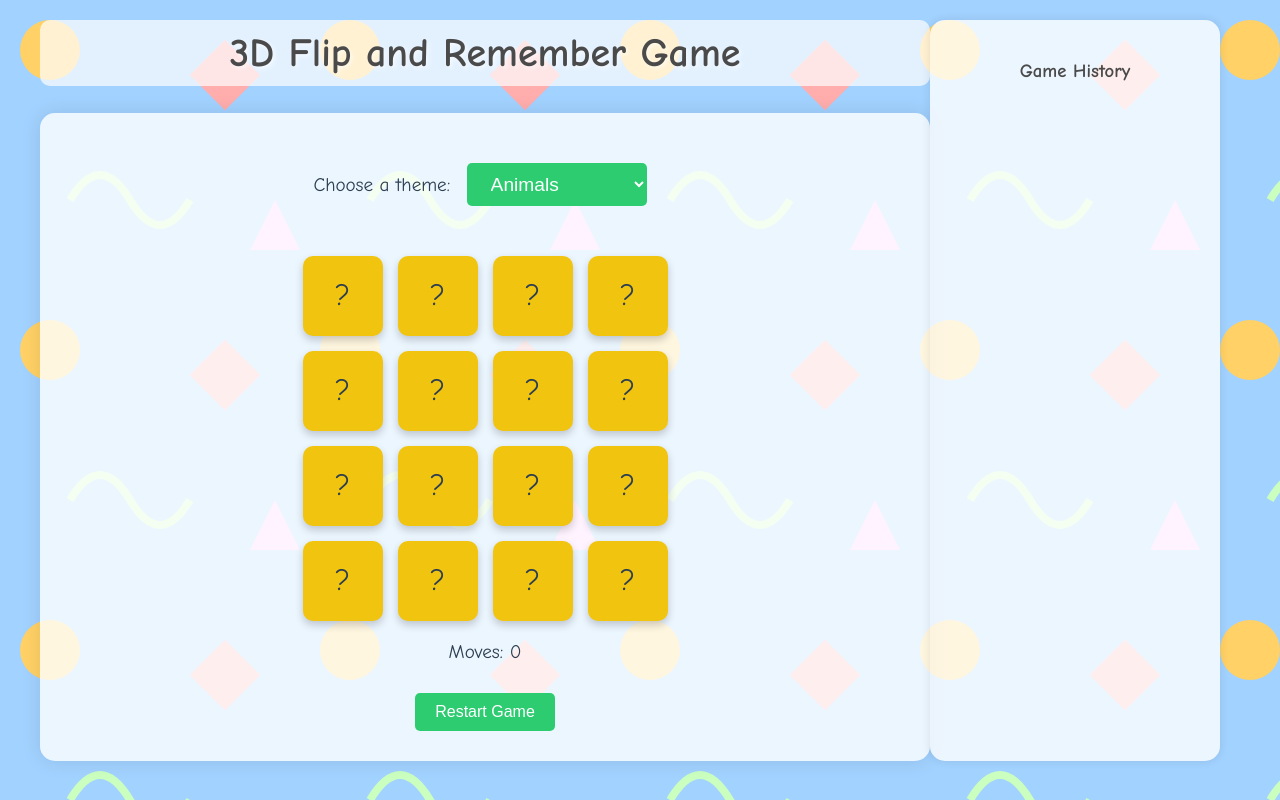
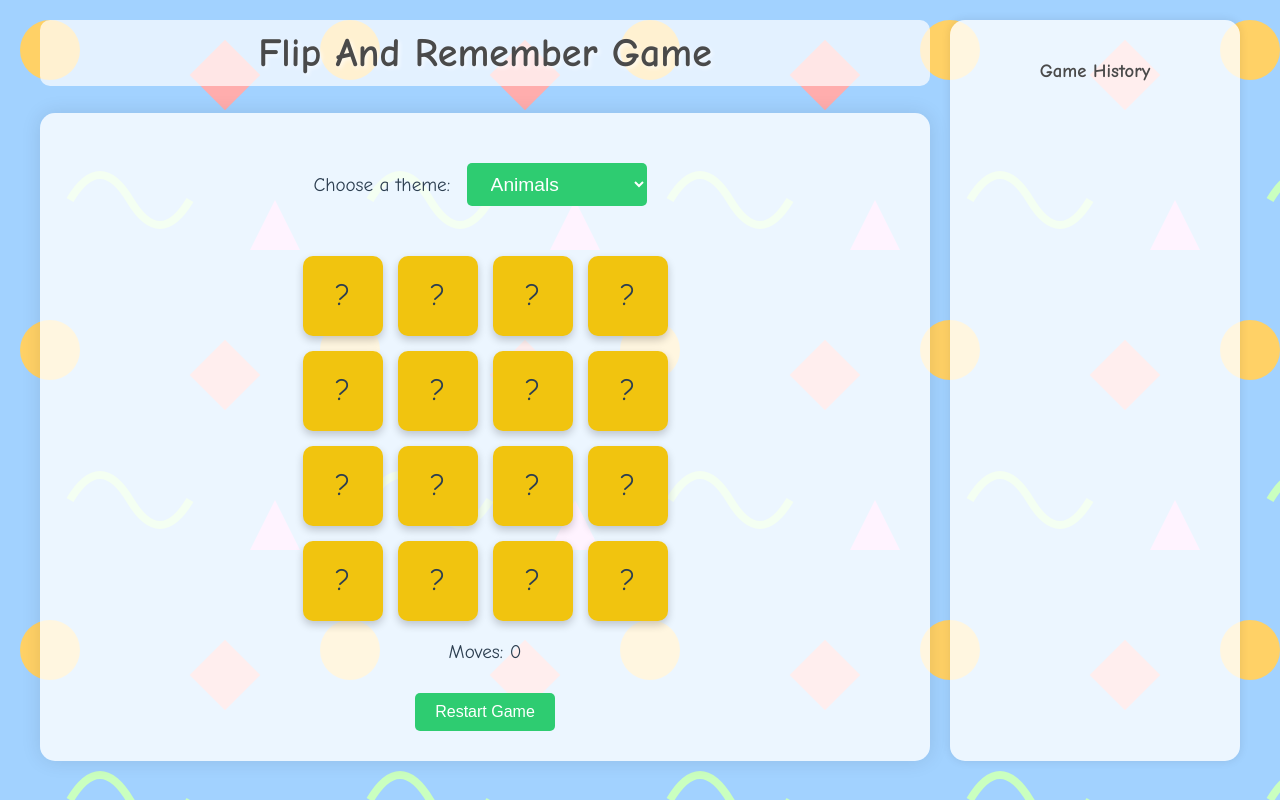
Before and after one commit to rrrkd/fnrgame, a plain HTML site: page index.html in a window 1280 px wide. Drawn offline with Linux system fonts and the light colour scheme.

Commit message:
modified title and header

```diff
--- a/index.html
+++ b/index.html
@@ -25,7 +25,7 @@
         background-color: rgba(255, 255, 255, 0.8);
         padding: 20px;
         border-radius: 15px;
-        margin-right: 20px;
+        margin-left: 20px;
         box-shadow: 0 0 10px rgba(0, 0, 0, 0.1);
       }
       .main-content {
@@ -142,7 +142,7 @@
   <body>
     <div class="container">
       <main class="main-content">
-        <h1>3D Flip and Remember Game</h1>
+        <h1>Flip And Remember Game</h1>
         <div class="game-container">
           <div id="themeSelector">
             <label for="themeSelect">Choose a theme: </label>
```
